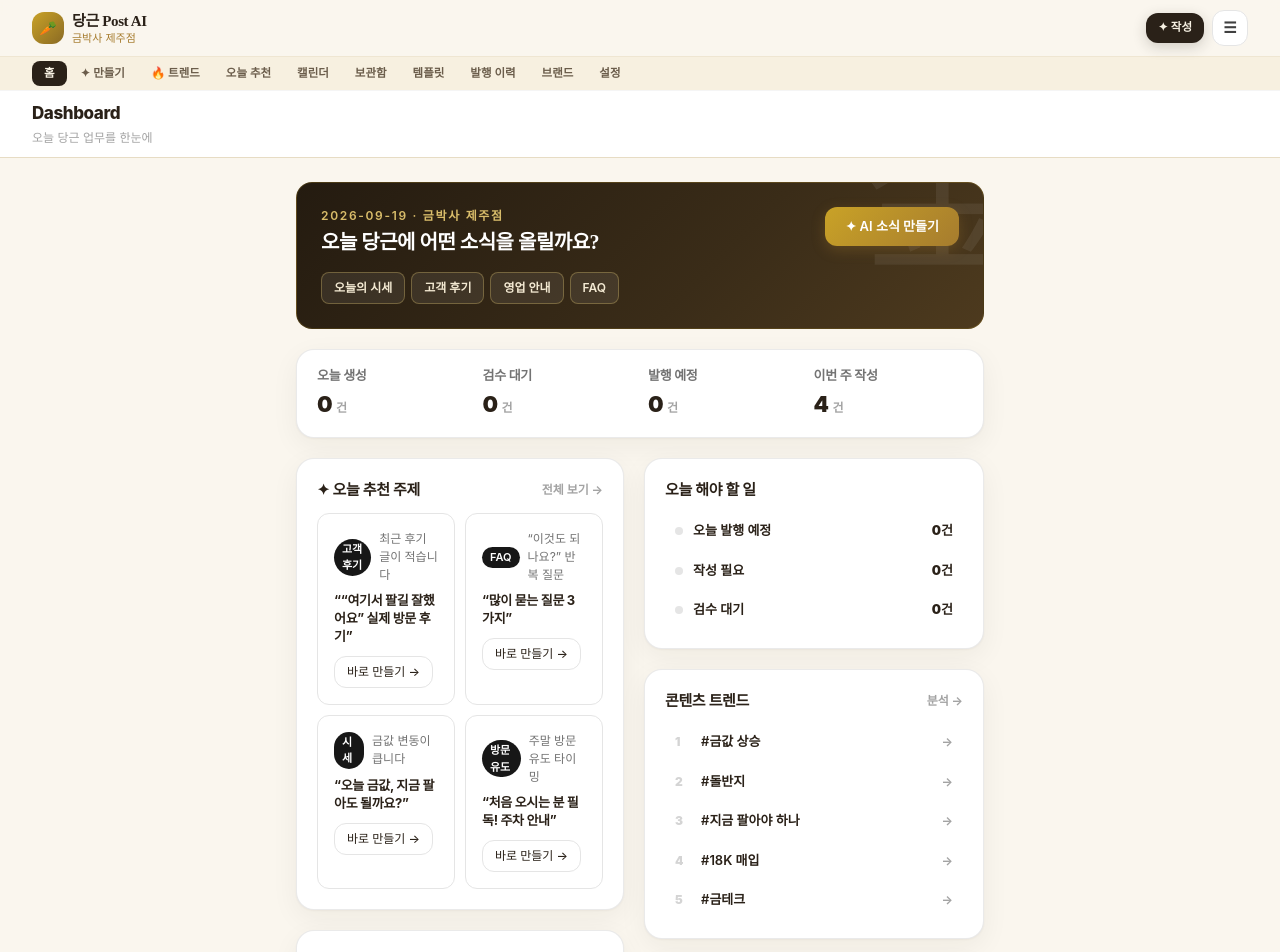
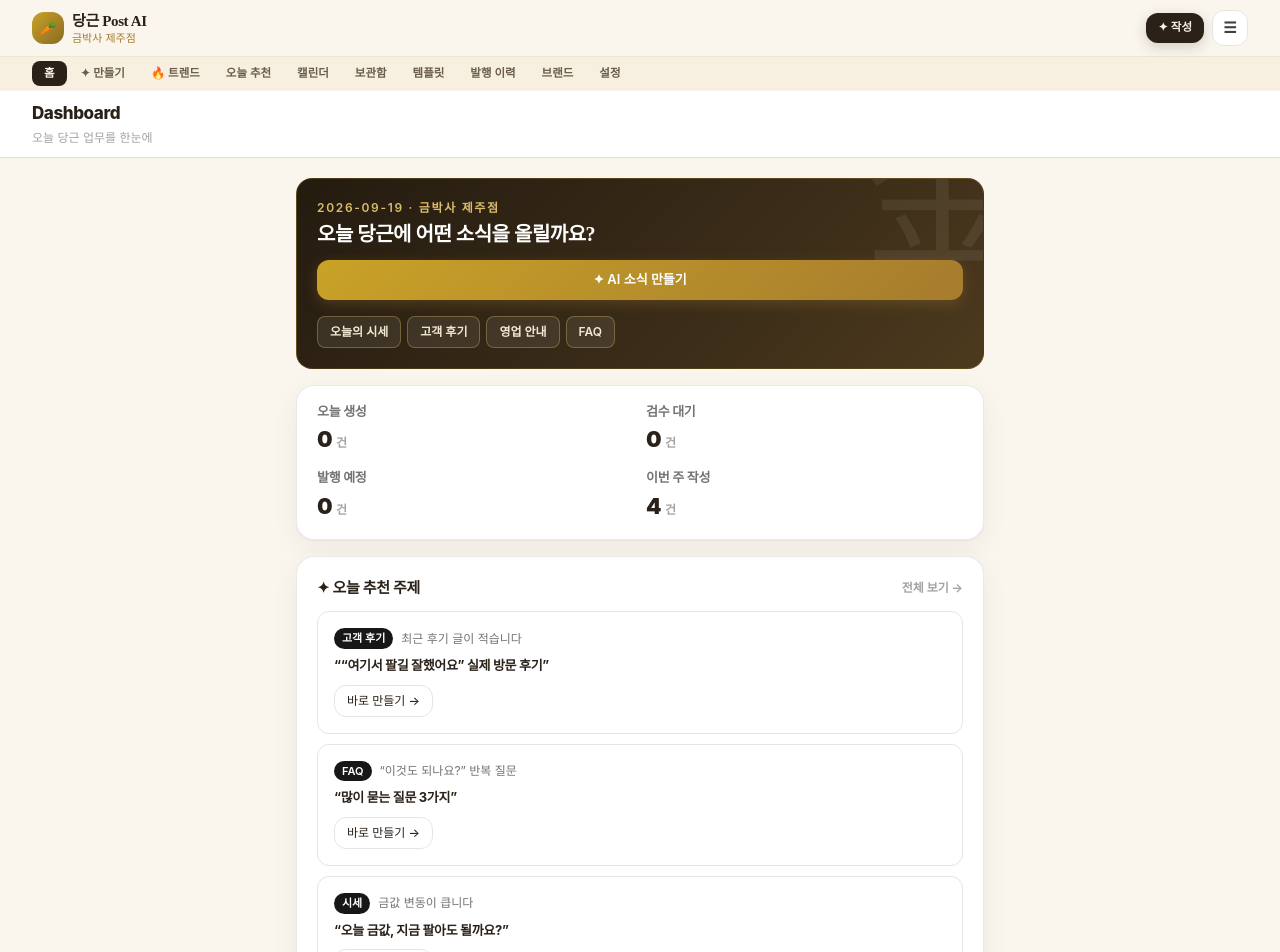
Before and after one commit to yangunbrother-eng/gold-post-ai, a Next.js app: page / in a window 1280 px wide. Shown: the top 952 px of the page. Built offline with nearby package versions, Linux system fonts and the light colour scheme; a web font is replaced by a local one.

Commit message:
ui: make dashboard layout identical across screen sizes

```diff
--- a/app/page.tsx
+++ b/app/page.tsx
@@ -43,17 +43,17 @@ export default function Dashboard() {
       <Sidebar bizName={brand.businessName} extConnected={false} />
       <div className="flex-1 min-w-0">
         <Topbar title="Dashboard" sub="오늘 당근 업무를 한눈에" />
-        <main className="max-w-[1120px] mx-auto px-4 lg:px-8 py-6 space-y-5">
+        <main className="mx-auto py-5 space-y-4">
 
           {/* 히어로 — 인사 + 핵심 액션 + 빠른 주제 */}
-          <section className="rounded-2xl p-5 lg:p-6 text-white animate-fadeUp overflow-hidden relative" style={{ background: "linear-gradient(135deg,#241B10 0%,#3A2C18 60%,#4d3a1e 100%)", border: "1px solid #C9A22733" }}>
+          <section className="rounded-2xl p-5 text-white animate-fadeUp overflow-hidden relative" style={{ background: "linear-gradient(135deg,#241B10 0%,#3A2C18 60%,#4d3a1e 100%)", border: "1px solid #C9A22733" }}>
             <div className="absolute -right-10 -top-16 text-[160px] leading-none opacity-[0.07] select-none pointer-events-none">金</div>
             <div className="flex flex-wrap items-start justify-between gap-3 relative">
               <div>
                 <div className="text-[12px] font-semibold tracking-[0.14em]" style={{ color: "#D8BC6A" }}>{today} · {brand.businessName}</div>
                 <h2 className="mt-1 text-[20px] font-black tracking-tight leading-snug">오늘 당근에 어떤 소식을 올릴까요?</h2>
               </div>
-              <Link href="/create" className="btn-gold text-[13px] font-bold px-5 py-2.5 w-full sm:w-auto text-center shrink-0">✦ AI 소식 만들기</Link>
+              <Link href="/create" className="btn-gold text-[13px] font-bold px-5 py-2.5 w-full text-center shrink-0">✦ AI 소식 만들기</Link>
             </div>
             <div className="mt-4 flex flex-wrap gap-1.5 relative">
               {QUICK_TOPICS.map((t) => (
@@ -64,7 +64,7 @@ export default function Dashboard() {
           </section>
 
           {/* 핵심 숫자 — 4개로 압축 */}
-          <section className="card px-5 py-4 grid grid-cols-2 sm:grid-cols-4 gap-4">
+          <section className="card px-5 py-4 grid grid-cols-2 gap-3">
             {[
               ["오늘 생성", stats.todayMade],
               ["검수 대기", stats.needReview],
@@ -78,7 +78,7 @@ export default function Dashboard() {
             ))}
           </section>
 
-          <div className="grid lg:grid-cols-[1fr_340px] gap-5 items-start">
+          <div className="space-y-4">
             <div className="space-y-5 min-w-0">
               {/* 추천 주제 — 2x2 */}
               <section className="card p-5">
@@ -86,7 +86,7 @@ export default function Dashboard() {
                   <h3 className="text-[15px] font-extrabold tracking-tight">✦ 오늘 추천 주제</h3>
                   <Link href="/recommend" className="text-[12px] font-bold text-neutral-400 hover:text-black">전체 보기 →</Link>
                 </div>
-                <div className="mt-3 grid sm:grid-cols-2 gap-2.5">
+                <div className="mt-3 grid grid-cols-1 gap-2.5">
                   {recommends.map((r) => (
                     <div key={r.t} className="rounded-xl border border-neutral-200 p-4 hover:border-neutral-400 transition">
                       <div className="flex items-center gap-2">
```
